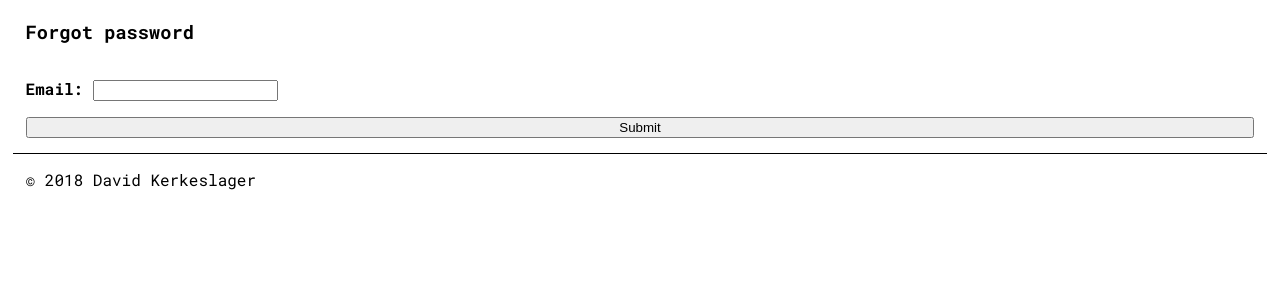
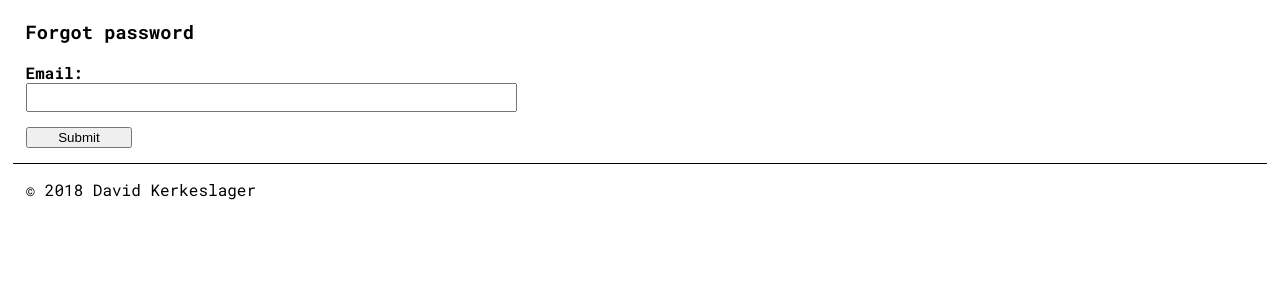
Before and after one commit to kerkeslager/guitartabs, a Django app: page /auth/request_reset/ in a window 1280 px wide. Shown: the part 87-387 px from the top of the page. Run offline with Django 3.2, Linux system fonts and the light colour scheme.

Commit message:
Styling more forms

```diff
--- a/tabs/static/tabs/style.css
+++ b/tabs/static/tabs/style.css
@@ -60,22 +60,32 @@ form label {
   font-weight: bold;
 }
 
+/* We select the second child in forms because all the Django forms have a hidden CSRF token field first */
 section.mapping label:not(:first-child),
-form label:not(:first-child) {
+form label:not(:nth-child(2)) {
   margin: 15px 0 0 0;
 }
 
+input[type=email],
+input[type=password],
 input[type=text],
 input[type=url] {
-  width: 30em;
+  font-family: 'Roboto Mono', monospace;
+  font-size: 14px;
+  padding: 0 0 0 7px;
+  width: 30rem;
   height: 25px;
 }
 
 select {
+  font-family: 'Roboto Mono', monospace;
+  font-size: 14px;
   padding: 0;
-  width: 30.65em;
+  width: 30.85rem;
+  height: 30px;
 }
 
+button[type=submit],
 input[type=submit] {
   margin: 15px 0 0 0;
   width: 8em;
--- a/tabs/templates/tabs/artist_create.html
+++ b/tabs/templates/tabs/artist_create.html
@@ -8,8 +8,8 @@
   </header>
 
   <form action="{% url 'tabs:artist_create' %}" method='post'>
+    {% csrf_token %}
     {{ artist_form }}
-    {% csrf_token %}
     <input type='submit' value='Submit'/>
   </form>
 {% endblock %}
--- a/tabs/templates/tabs/create.html
+++ b/tabs/templates/tabs/create.html
@@ -8,8 +8,8 @@
   </header>
 
   <form action="{% url 'tabs:create' %}" method='post'>
+    {% csrf_token %}
     {{ tab_form }}
-    {% csrf_token %}
     <input type='submit' value='Submit'/>
   </form>
 {% endblock %}
--- a/users/templates/registration/login.html
+++ b/users/templates/registration/login.html
@@ -6,7 +6,7 @@
   <h2>Login</h2>
   <form method="post">
     {% csrf_token %}
-    {{ form.as_p }}
+    {{ form }}
     <button type="submit">Login</button>
   </form>
 
--- a/users/templates/registration/password_reset_form.html
+++ b/users/templates/registration/password_reset_form.html
@@ -4,7 +4,7 @@
   <h3>Forgot password</h3>
   <form method="post">
     {% csrf_token %}
-    {{ form.as_p }}
+    {{ form }}
     <button type="submit">Submit</button>
   </form>
 {% endblock %}
--- a/users/templates/users/register.html
+++ b/users/templates/users/register.html
@@ -4,7 +4,7 @@
   <h2>Sign up</h2>
   <form method="post">
     {% csrf_token %}
-    {{ form.as_p }}
+    {{ form }}
     <button type="submit">Register</button>
   </form>
 {% endblock %}
```
